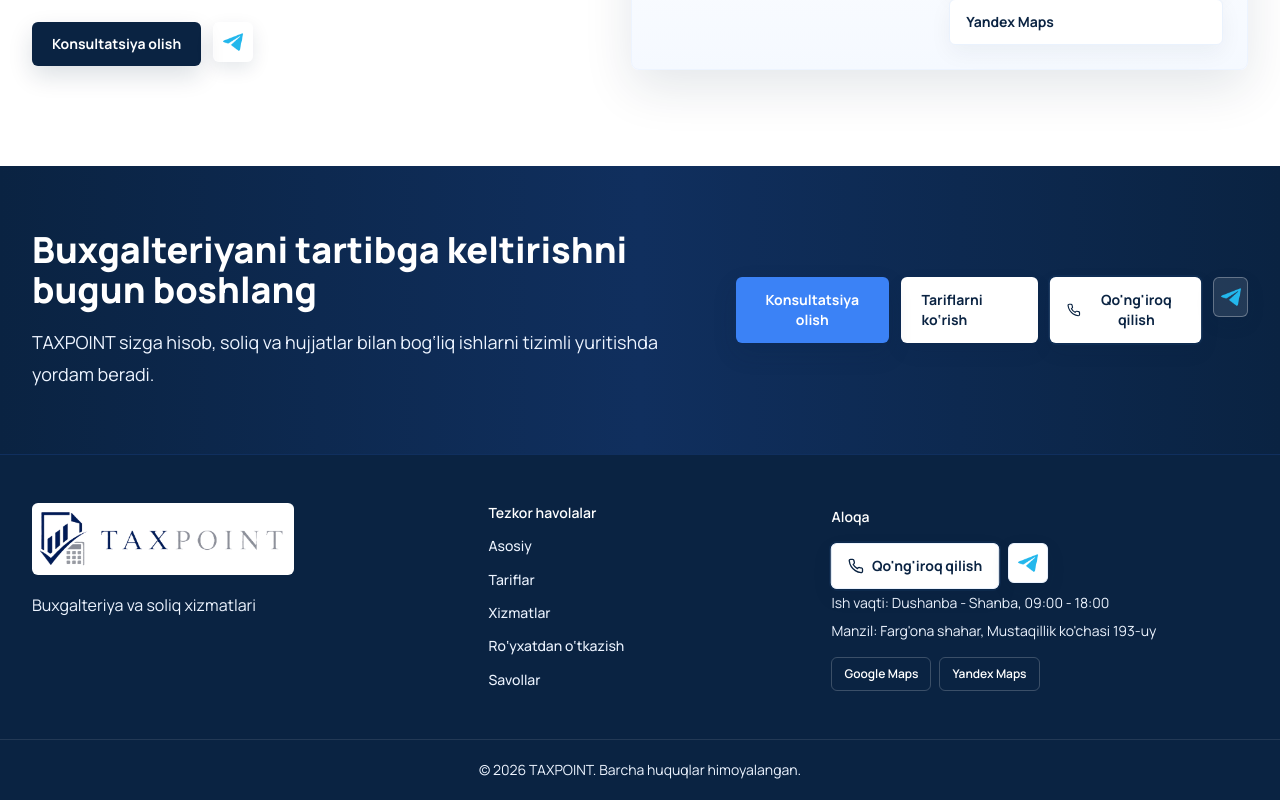
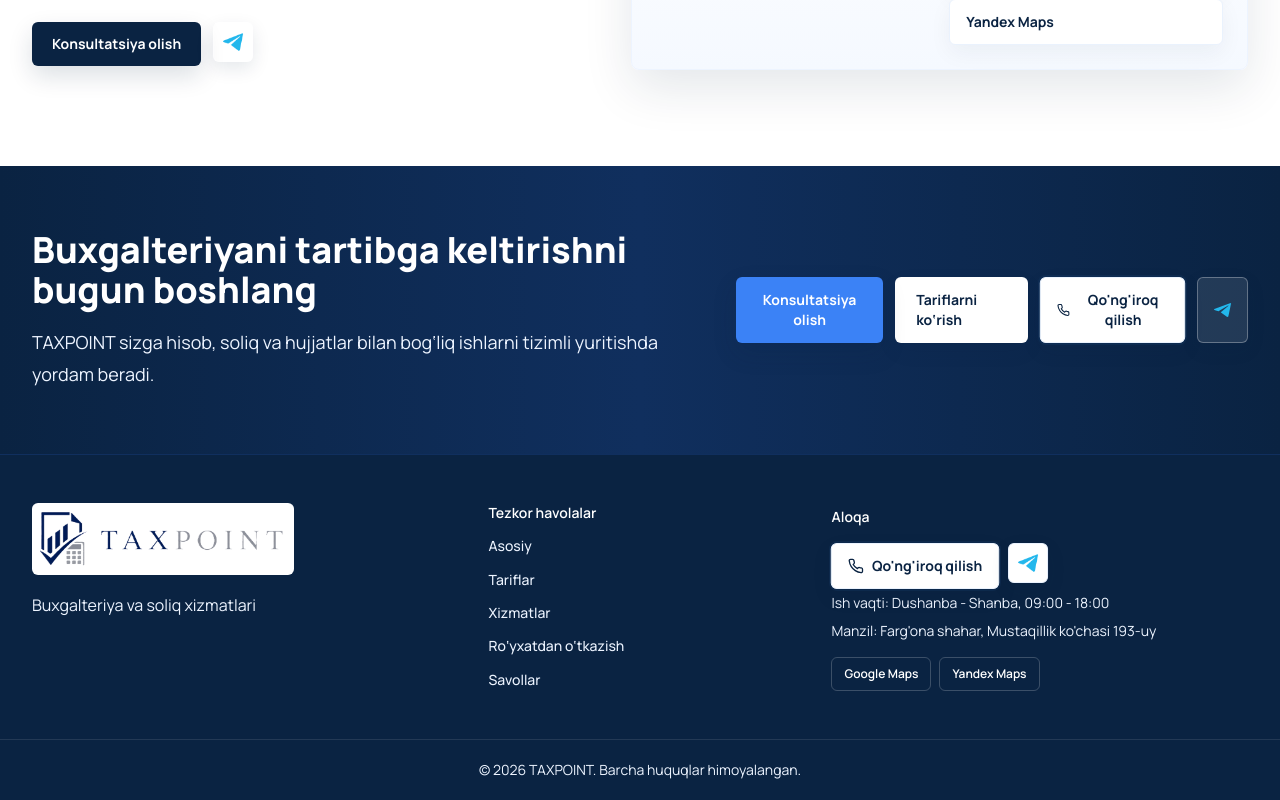
Before and after one commit to zefarkov/taxpoint, a Next.js app: page / in a window 1280 px wide. Shown: the part 7114-7914 px from the top of the page. Built offline with nearby package versions, Linux system fonts and the light colour scheme.

Commit message:
Update CTA.tsx

```diff
--- a/src/components/CTA.tsx
+++ b/src/components/CTA.tsx
@@ -21,8 +21,8 @@ export function CTA() {
           <ButtonLink href="#tariflar" variant="outline" className="border-white/30 bg-white text-navy-900 hover:bg-navy-50 hover:shadow-glow">
             Tariflarni ko‘rish
           </ButtonLink>
-          <PhoneModal className="border-white/30 bg-white text-navy-900 hover:bg-navy-50 hover:shadow-glow"/>
-          <TelegramButton compact inverted />
+          <PhoneModal inverted />
+          <TelegramButton inverted />
         </div>
       </div>
     </section>
```
